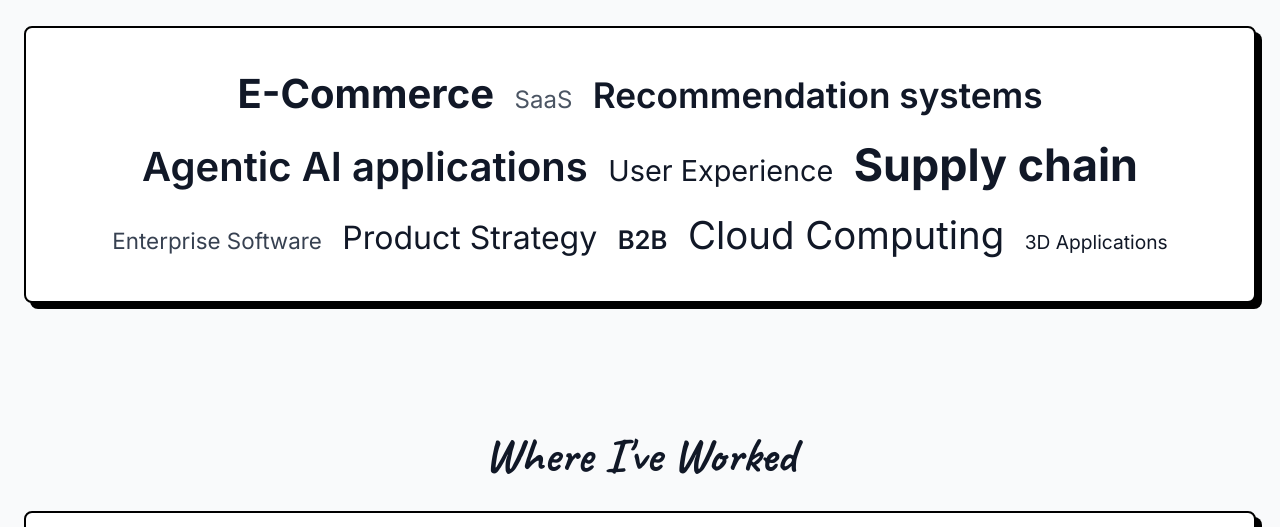
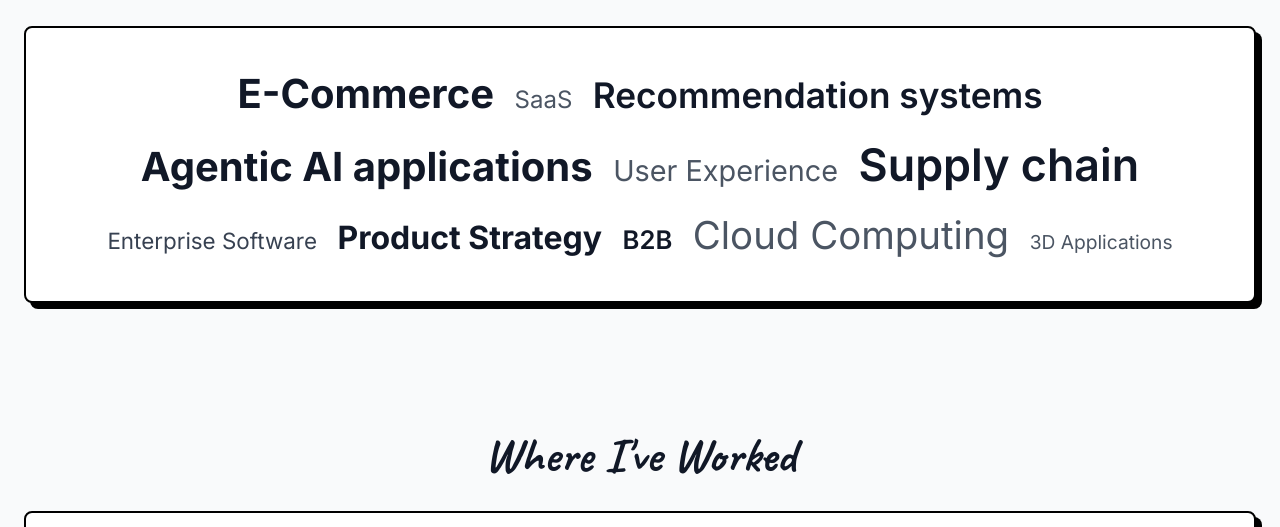
Before and after one commit to dnawapcode/Hello-World, a plain HTML site: page index.html in a window 1280 px wide. Shown: the part 1140-1667 px from the top of the page. Drawn offline with nearby package versions, Linux system fonts and the light colour scheme.

Commit message:
Update index.html

```diff
--- a/index.html
+++ b/index.html
@@ -135,14 +135,14 @@
                 <span style="font-size: 2.5rem;" class="font-bold">E-Commerce</span>
                 <span style="font-size: 1.5rem;" class="text-gray-600">SaaS</span>
                 <span style="font-size: 2.2rem;" class="font-semibold">Recommendation systems</span>
-                <span style="font-size: 2.5rem;" class="font-semibold">Agentic AI applications</span>
-                <span style="font-size: 1.8rem;">User Experience</span>
-                <span style="font-size: 2.8rem;" class="font-bold">Supply chain</span>
+                <span style="font-size: 2.5rem;" class="font-bold">Agentic AI applications</span>
+                <span style="font-size: 1.8rem;" class="text-gray-600">User Experience</span>
+                <span style="font-size: 2.8rem;" class="font-semibold">Supply chain</span>
                 <span style="font-size: 1.4rem;" class="text-gray-700">Enterprise Software</span>
-                <span style="font-size: 2.0rem;">Product Strategy</span>
+                <span style="font-size: 2.0rem;" class="font-bold">Product Strategy</span>
                 <span style="font-size: 1.6rem;" class="font-semibold">B2B</span>
-                <span style="font-size: 2.4rem;">Cloud Computing</span>
-                <span style="font-size: 1.2rem;">3D Applications</span>
+                <span style="font-size: 2.4rem;" class="text-gray-600">Cloud Computing</span>
+                <span style="font-size: 1.2rem;" class="text-gray-600">3D Applications</span>
             </div>
         </section>
 
```
